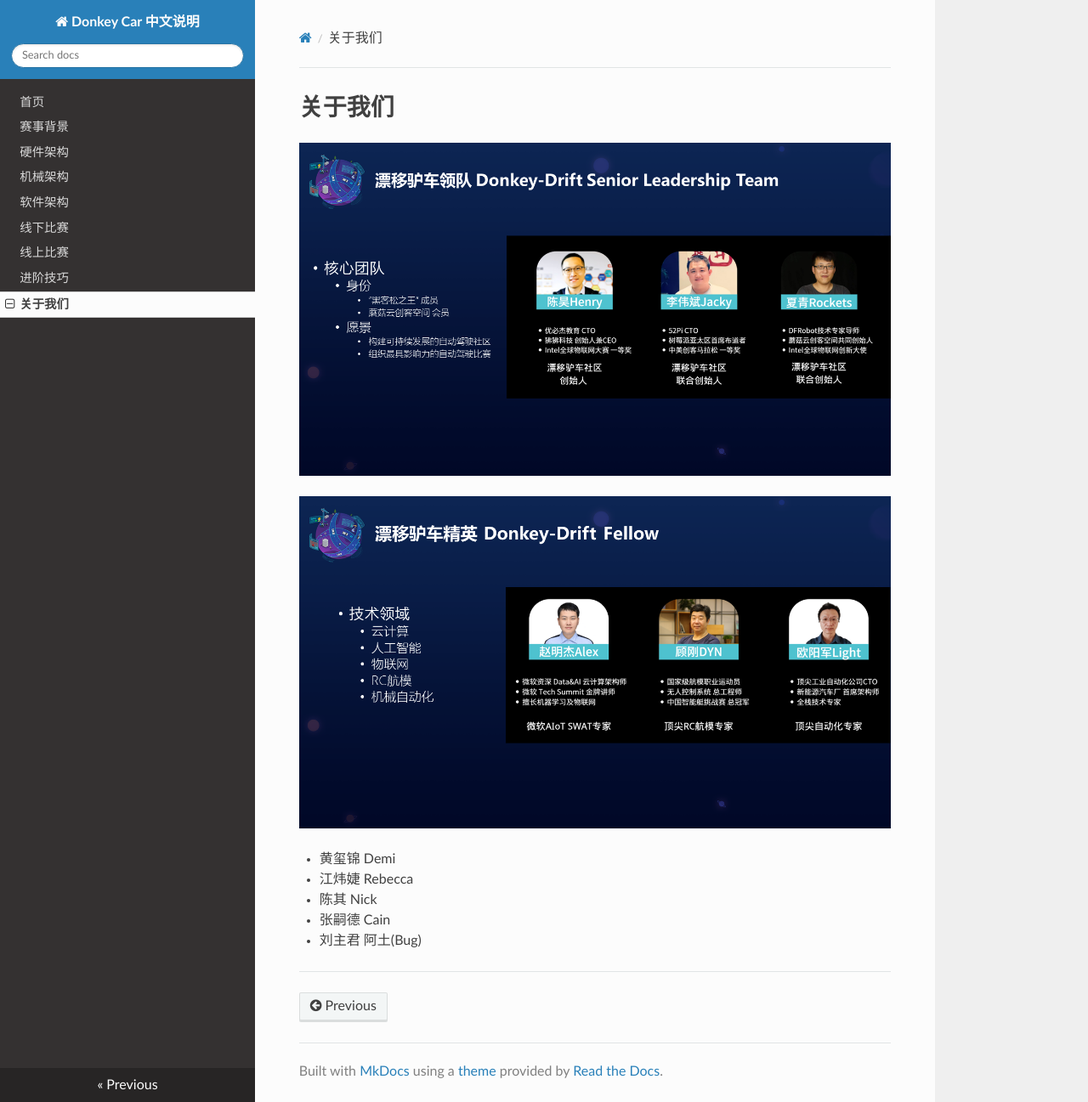
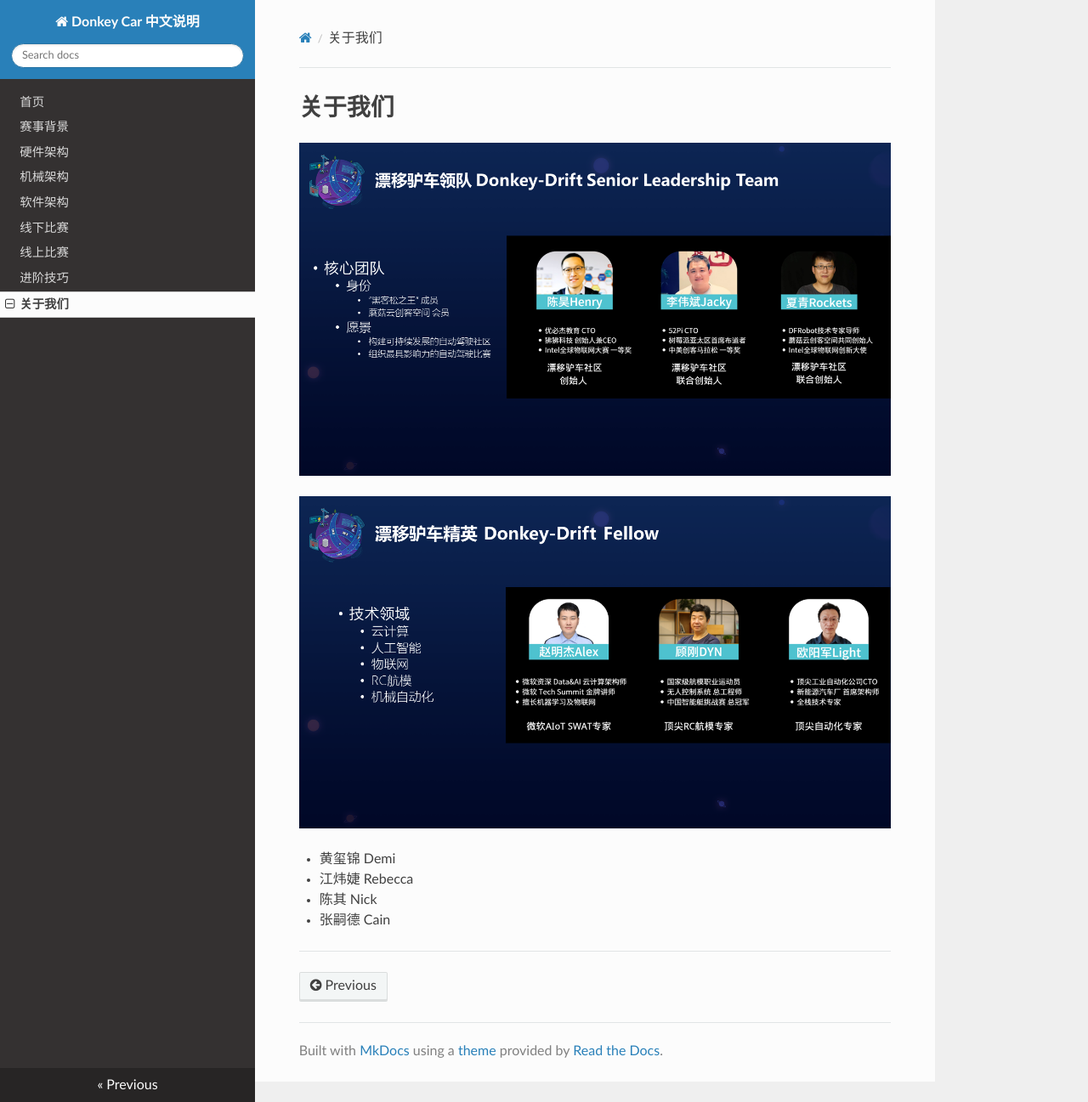
Before and after one commit to Mavengers/DonkeyDocsCN, an MkDocs documentation site: the page built from docs/aboutus.md, in a window 1280 px wide and 1297 px high. Shown: the whole window at 85% size. Built offline with MkDocs 1.6.1, drawn with Linux system fonts in a browser that asks for light colours; nearby versions of some CDN libraries.

Commit message:
update aboutus.md

```diff
--- a/docs/aboutus.md
+++ b/docs/aboutus.md
@@ -7,6 +7,5 @@
 * 江炜婕 Rebecca
 * 陈其 Nick
 * 张嗣德 Cain
-* 刘主君 阿土(Bug)
 
 ---
```
